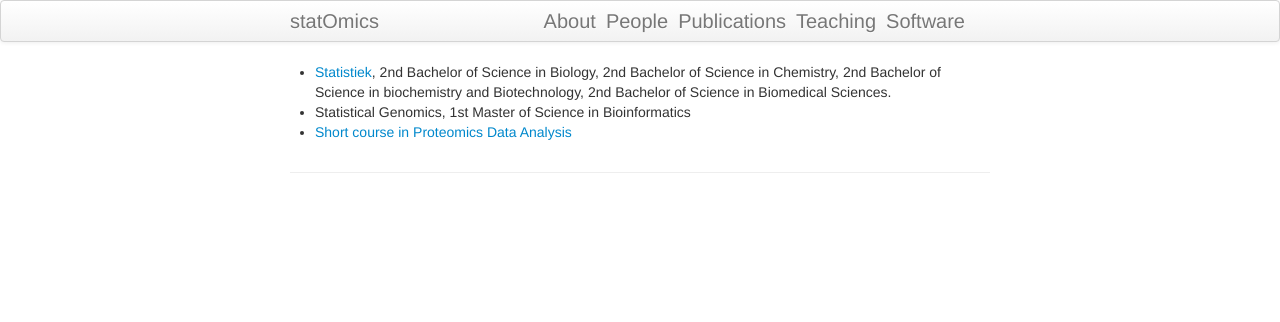
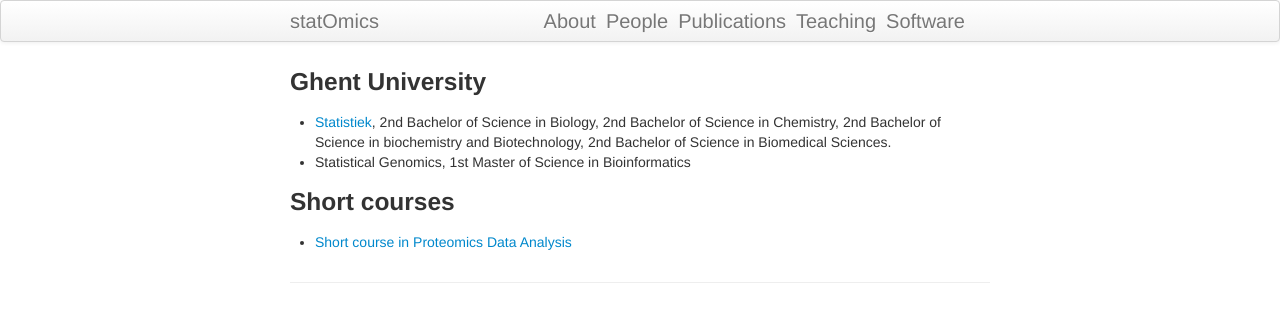
Before and after one commit to statOmics/statOmics.github.io, a Jekyll site: the page built from pages/teaching.md, in a window 1280 px wide. Shown: the top 322 px of the page. Built offline with Jekyll 4.4.1, drawn with Linux system fonts in a browser that asks for light colours.

Commit message:
teaching

```diff
--- a/pages/teaching.md
+++ b/pages/teaching.md
@@ -3,6 +3,9 @@
 title: teaching
 ---
 
+### Ghent University
 - [Statistiek](https://users.ugent.be/~lclement/statistiek/), 2nd Bachelor of Science in Biology, 2nd Bachelor of Science in Chemistry, 2nd Bachelor of Science in biochemistry and Biotechnology, 2nd Bachelor of Science in Biomedical Sciences.
 - Statistical Genomics, 1st Master of Science in Bioinformatics
+
+### Short courses
 - [Short course in Proteomics Data Analysis](https://statomics.github.io/pda/)
```
